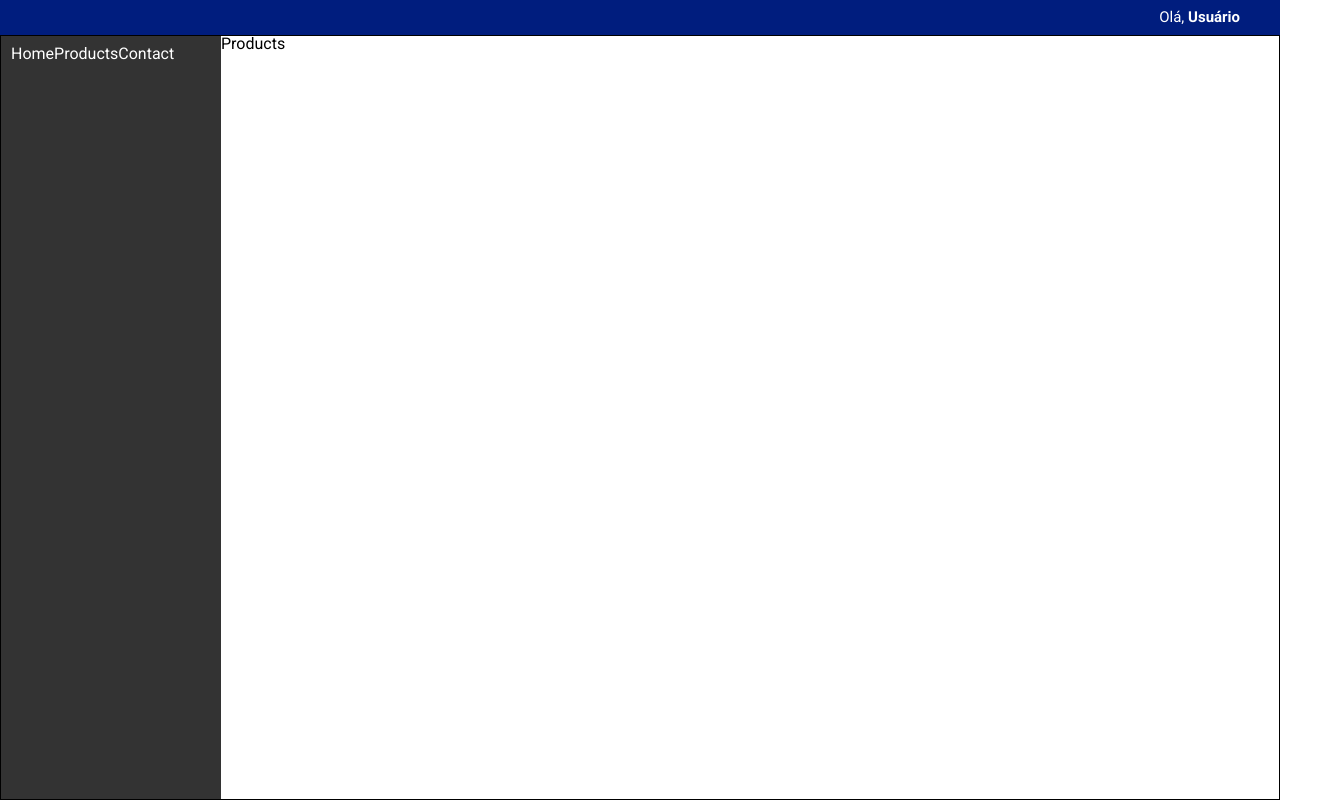
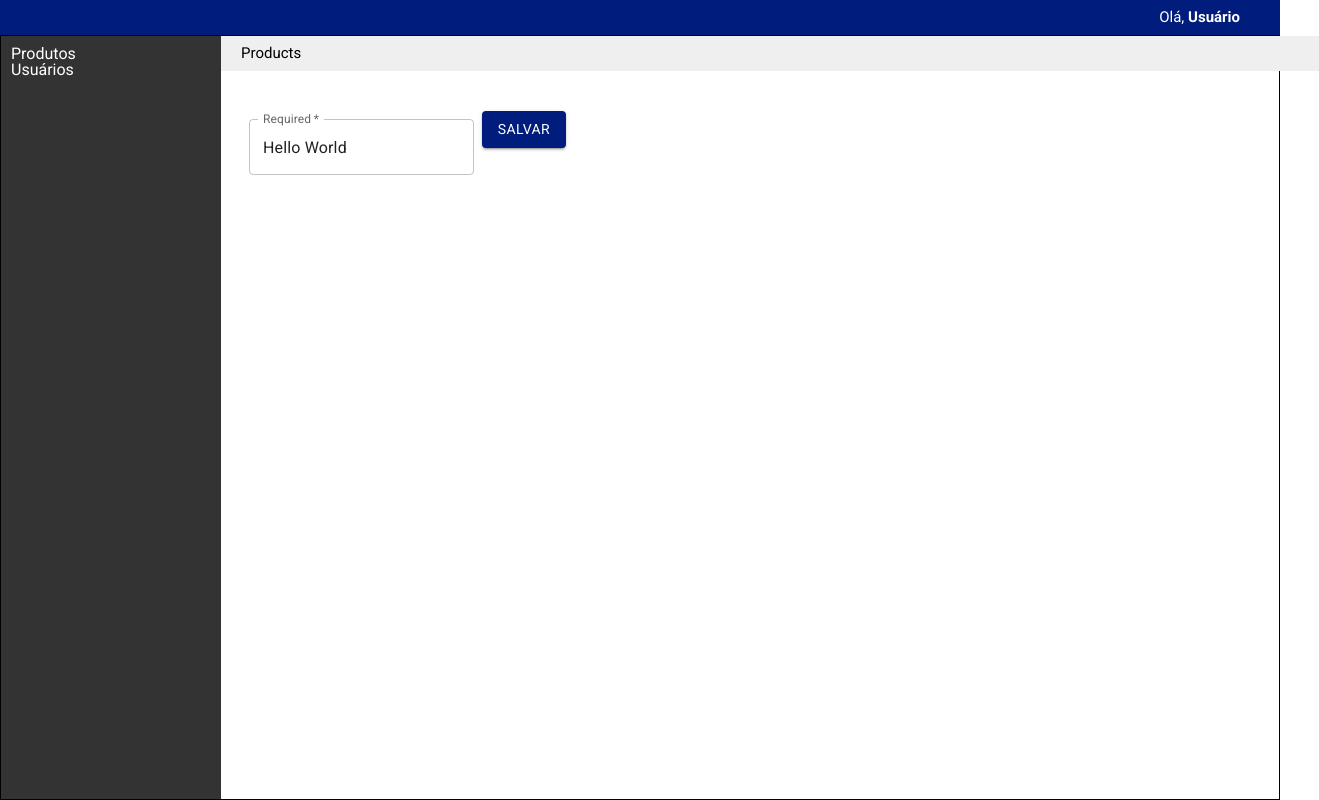
Before and after one commit to jhonatarodrigues/ebox-admin, a React (Create React App) app: page / in a window 1280 px wide. Shown: the whole page, 1319 px wide, since content can reach past the window. Built offline with nearby package versions, Linux system fonts and the light colour scheme.

Commit message:
feat: base of develop

```diff
--- a/package.json
+++ b/package.json
@@ -7,6 +7,7 @@
     "@emotion/react": "^11.13.0",
     "@emotion/styled": "^11.13.0",
     "@mui/material": "^5.16.6",
+    "@mui/x-data-grid": "^7.12.0",
     "@testing-library/jest-dom": "^5.14.1",
     "@testing-library/react": "^13.0.0",
     "@testing-library/user-event": "^13.2.1",
@@ -16,6 +17,7 @@
     "@types/react-dom": "^18.0.0",
     "react": "^18.3.1",
     "react-dom": "^18.3.1",
+    "react-hook-form": "^7.52.2",
     "react-scripts": "5.0.1",
     "sass": "^1.77.8",
     "typescript": "^4.4.2",
--- a/src/App.tsx
+++ b/src/App.tsx
@@ -1,8 +1,8 @@
 import React from 'react';
-import {Products} from '@/pages/products/products';
 import { ThemeProvider } from '@mui/material';
 import { MaterialUiTheme } from './MaterialUiTheme';
 import '@/styles/global.scss';
+import { AddProducts } from './pages/addProducts/addProducts';
 
 
 
@@ -10,7 +10,7 @@ import '@/styles/global.scss';
 function App() {
   return (
     <ThemeProvider theme={MaterialUiTheme}>
-      <Products />
+      <AddProducts />
     </ThemeProvider>
   );
 }
--- a/src/components/nav/nav.tsx
+++ b/src/components/nav/nav.tsx
@@ -5,9 +5,8 @@ export const Nav = () => {
         <div id='nav'>
           <div className="navContent">
             <div className="content">
-              <div className="navItem">Home</div>
-              <div className="navItem">Products</div>
-              <div className="navItem">Contact</div>
+              <div className="navItem">Produtos</div>
+              <div className="navItem">Usuários</div>
             </div>
           </div>
         </div>
--- a/src/components/nav/styles.scss
+++ b/src/components/nav/styles.scss
@@ -6,4 +6,9 @@
   flex: 1;
   max-width: 12.5rem;
   display: flex;
+  .content {
+    display: flex;
+    flex-direction: column;
+    text-align: left;
+  }
 }
--- /dev/null
+++ b/src/components/pageContent/pageContent.tsx
@@ -0,0 +1,21 @@
+import './styles.scss';
+
+
+type PageContentProps = {
+  children: React.JSX.Element;
+}
+
+const PageContent = ({children}: PageContentProps) => {
+  return (
+    <div id="PageContent">
+      <div className='pageHeader'>
+        <p>Products</p>
+      </div>
+      <div className="container">
+        {children}
+      </div>
+    </div>
+  );
+}
+
+export { PageContent };
--- /dev/null
+++ b/src/components/pageContent/styles.scss
@@ -0,0 +1,14 @@
+#PageContent {
+  width: 100%;
+  .pageHeader {
+    background: #efefef;
+    width: 100%;
+    padding: 0.625rem 1.25rem;
+    p {
+      font-size: 0.9375rem;
+    }
+  }
+  .container {
+    padding: 2.5rem 1.25rem;
+  }
+}
--- /dev/null
+++ b/src/pages/addProducts/addProducts.tsx
@@ -0,0 +1,49 @@
+import { BasePage } from '@/components/basePage/basePage';
+import './styles.scss';
+import { PageContent } from '@/components/pageContent/pageContent';
+import Box from '@mui/material/Box';
+import { Button,  TextField } from '@mui/material';
+import { useRef } from 'react';
+import { useForm, SubmitHandler } from "react-hook-form"
+
+type Inputs = {
+  example: string
+  exampleRequired: string
+}
+
+export const AddProducts = () => {
+  const {
+    register,
+    handleSubmit,
+    formState: { errors },
+  } = useForm<Inputs>()
+  const onSubmit: SubmitHandler<Inputs> = (data) => console.log(data)
+
+    return (
+      <BasePage>
+        <PageContent >
+          <Box
+            component="form"
+            sx={{
+              '& .MuiTextField-root': { m: 1, width: '25ch' },
+            }}
+            noValidate
+            autoComplete="off"
+            onSubmit={handleSubmit(onSubmit)}
+          >
+            <div>
+              <TextField
+                required
+                id="outlined-required"
+                label="Required"
+                defaultValue="Hello World"
+                {...register("exampleRequired", { required: true })}
+              />
+
+              <Button variant="contained" color="primary" type='submit'>Salvar</Button>
+            </div>
+          </Box>
+        </PageContent>
+      </BasePage>
+    )
+}
--- a/src/pages/products/products.tsx
+++ b/src/pages/products/products.tsx
@@ -1,10 +1,71 @@
 import { BasePage } from '@/components/basePage/basePage';
 import './styles.scss';
+import { PageContent } from '@/components/pageContent/pageContent';
+import { DataGrid, GridColDef } from '@mui/x-data-grid';
 
 export const Products = () => {
+
+  const columns: GridColDef<(typeof rows)[number]>[] = [
+    { field: 'id', headerName: 'ID', width: 90 },
+    {
+      field: 'firstName',
+      headerName: 'First name',
+      width: 150,
+      editable: true,
+    },
+    {
+      field: 'lastName',
+      headerName: 'Last name',
+      width: 150,
+      editable: true,
+    },
+    {
+      field: 'age',
+      headerName: 'Age',
+      type: 'number',
+      width: 110,
+      editable: true,
+    },
+    {
+      field: 'fullName',
+      headerName: 'Full name',
+      description: 'This column has a value getter and is not sortable.',
+      sortable: false,
+      width: 160,
+      valueGetter: (value: any, row: any) => `${row.firstName || ''} ${row.lastName || ''}`,
+    },
+  ];
+
+  const rows = [
+    { id: 1, lastName: 'Snow', firstName: 'Jon', age: 14 },
+    { id: 2, lastName: 'Lannister', firstName: 'Cersei', age: 31 },
+    { id: 3, lastName: 'Lannister', firstName: 'Jaime', age: 31 },
+    { id: 4, lastName: 'Stark', firstName: 'Arya', age: 11 },
+    { id: 5, lastName: 'Targaryen', firstName: 'Daenerys', age: null },
+    { id: 6, lastName: 'Melisandre', firstName: null, age: 150 },
+    { id: 7, lastName: 'Clifford', firstName: 'Ferrara', age: 44 },
+    { id: 8, lastName: 'Frances', firstName: 'Rossini', age: 36 },
+    { id: 9, lastName: 'Roxie', firstName: 'Harvey', age: 65 },
+  ];
+
     return (
       <BasePage>
-        <h1>Products</h1>
+        <PageContent >
+          <DataGrid
+            rows={rows}
+            columns={columns}
+            initialState={{
+              pagination: {
+                paginationModel: {
+                  pageSize: 5,
+                },
+              },
+            }}
+            pageSizeOptions={[5]}
+            checkboxSelection
+            disableRowSelectionOnClick
+          />
+        </PageContent>
       </BasePage>
     )
 }
```
Also changed, not shown: src/pages/addProducts/styles.scss (added), 1 other file (tests, documents, lock files or other folders).
